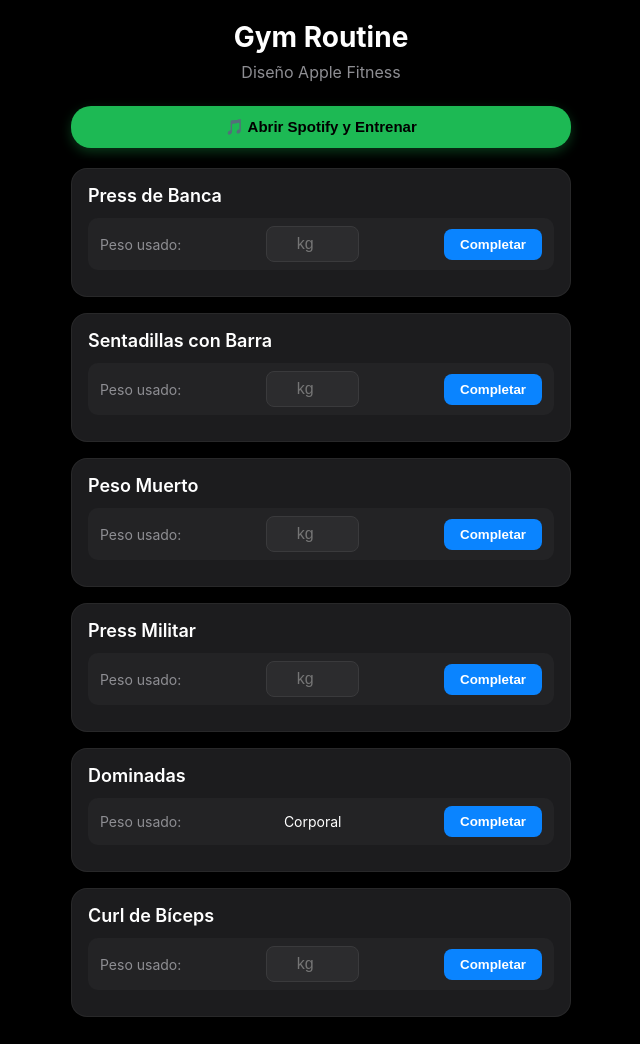
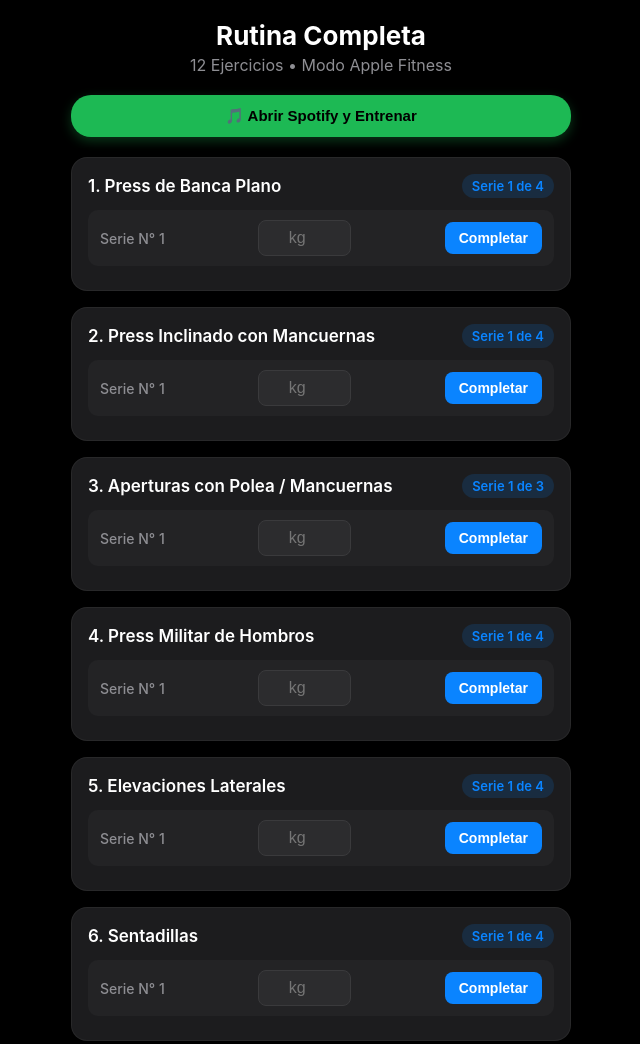
Before and after one commit to Julito71/App_Gym, a website: page index.html in a window 1280 px wide. Shown: the top 1044 px of the page, without its empty margins (319-959 px from the left). Drawn offline with Linux system fonts and the light colour scheme.

Commit message:
Actualizacion 12 ejercicios teclado numerico y series

```diff
--- a/index.html
+++ b/index.html
@@ -27,17 +27,18 @@
         .container {
             max-width: 500px;
             margin: 0 auto;
+            padding-bottom: 80px;
         }
 
         header {
             text-align: center;
-            margin-bottom: 24px;
+            margin-bottom: 20px;
         }
 
         h1 {
-            font-size: 28px;
+            font-size: 26px;
             font-weight: 700;
-            margin: 0 0 8px 0;
+            margin: 0 0 4px 0;
         }
 
         .btn-spotify {
@@ -67,22 +68,43 @@
             border: 1px solid rgba(255,255,255,0.05);
         }
 
+        .exercise-header {
+            display: flex;
+            justify-content: space-between;
+            align-items: center;
+            margin-bottom: 12px;
+        }
+
         .exercise-title {
-            font-size: 18px;
+            font-size: 17px;
             font-weight: 600;
-            margin-bottom: 12px;
             color: var(--text-color);
+        }
+
+        .set-badge {
+            background: rgba(10, 132, 255, 0.15);
+            color: var(--accent-color);
+            padding: 4px 10px;
+            border-radius: 12px;
+            font-size: 13px;
+            font-weight: 600;
         }
 
         .set-row {
             display: flex;
             align-items: center;
             justify-content: space-between;
-            margin-bottom: 10px;
+            margin-bottom: 8px;
             gap: 10px;
             background: rgba(255,255,255,0.03);
-            padding: 8px 12px;
+            padding: 10px 12px;
             border-radius: 10px;
+        }
+
+        .set-info {
+            font-size: 14px;
+            color: var(--text-secondary);
+            font-weight: 500;
         }
 
         input[type="number"] {
@@ -101,10 +123,16 @@
             background: var(--accent-color);
             color: #fff;
             border: none;
-            padding: 8px 16px;
+            padding: 8px 14px;
             border-radius: 8px;
             font-weight: 600;
+            font-size: 14px;
             cursor: pointer;
+        }
+
+        .btn-check.completed {
+            background: var(--success-color);
+            color: #000;
         }
 
         .timer-overlay {
@@ -121,6 +149,7 @@
             gap: 12px;
             box-shadow: 0 10px 30px rgba(0,0,0,0.8);
             border: 1px solid rgba(255,255,255,0.1);
+            z-index: 999;
         }
 
         .timer-text {
@@ -134,8 +163,8 @@
 
 <div class="container">
     <header>
-        <h1>Gym Routine</h1>
-        <p style="color: var(--text-secondary); margin:0;">Diseño Apple Fitness</p>
+        <h1>Rutina Completa</h1>
+        <p style="color: var(--text-secondary); margin:0;">12 Ejercicios • Modo Apple Fitness</p>
     </header>
 
     <button class="btn-spotify" onclick="startSpotify()">
@@ -152,22 +181,28 @@
 
 <script>
     const exercises = [
-        { id: 1, name: "Press de Banca", weights: true },
-        { id: 2, name: "Sentadillas con Barra", weights: true },
-        { id: 3, name: "Peso Muerto", weights: true },
-        { id: 4, name: "Press Militar", weights: true },
-        { id: 5, name: "Dominadas", weights: false },
-        { id: 6, name: "Curl de Bíceps", weights: true }
+        { id: 1, name: "Press de Banca Plano", totalSets: 4, weights: true },
+        { id: 2, name: "Press Inclinado con Mancuernas", totalSets: 4, weights: true },
+        { id: 3, name: "Aperturas con Polea / Mancuernas", totalSets: 3, weights: true },
+        { id: 4, name: "Press Militar de Hombros", totalSets: 4, weights: true },
+        { id: 5, name: "Elevaciones Laterales", totalSets: 4, weights: true },
+        { id: 6, name: "Sentadillas", totalSets: 4, weights: true },
+        { id: 7, name: "Prensa de Piernas", totalSets: 4, weights: true },
+        { id: 8, name: "Peso Muerto Rumano", totalSets: 4, weights: true },
+        { id: 9, name: "Dominadas / Jalón al Pecho", totalSets: 4, weights: true },
+        { id: 10, name: "Remo con Barra o Polea", totalSets: 4, weights: true },
+        { id: 11, name: "Curl de Bíceps con Barra", totalSets: 3, weights: true },
+        { id: 12, name: "Extensión de Tríceps en Polea", totalSets: 3, weights: true }
     ];
 
     function startSpotify() {
         window.location.href = "spotify://";
-        speakText("Entrenamiento iniciado. ¡Vamos a darle con todo!");
+        speakText("Entrenamiento iniciado. ¡Vamos a darle!");
     }
 
     function speakText(text) {
         if ('speechSynthesis' in window) {
-            window.speechSynthesis.cancel(); // Detener audios anteriores
+            window.speechSynthesis.cancel();
             const utterance = new SpeechSynthesisUtterance(text);
             utterance.lang = 'es-ES';
             utterance.rate = 1.0;
@@ -179,16 +214,23 @@
         const container = document.getElementById('exercises-list');
         container.innerHTML = '';
 
-        exercises.forEach((ex, idx) => {
+        exercises.forEach((ex, exIdx) => {
+            const currentSet = parseInt(localStorage.getItem(`set_current_${ex.id}`) || '1');
             const savedWeight = localStorage.getItem(`weight_${ex.id}`) || '';
+
             const card = document.createElement('div');
             card.className = 'exercise-card';
             card.innerHTML = `
-                <div class="exercise-title">${ex.name}</div>
+                <div class="exercise-header">
+                    <span class="exercise-title">${exIdx + 1}. ${ex.name}</span>
+                    <span class="set-badge">Serie ${Math.min(currentSet, ex.totalSets)} de ${ex.totalSets}</span>
+                </div>
                 <div class="set-row">
-                    <span style="font-size: 14px; color: var(--text-secondary);">Peso usado:</span>
-                    ${ex.weights ? `<input type="number" id="input_${ex.id}" value="${savedWeight}" placeholder="kg" onchange="saveWeight(${ex.id}, this.value)">` : '<span style="font-size:14px;">Corporal</span>'}
-                    <button class="btn-check" onclick="completeSet(${idx})">Completar</button>
+                    <span class="set-info">Serie N° ${Math.min(currentSet, ex.totalSets)}</span>
+                    ${ex.weights ? `<input type="number" inputmode="decimal" pattern="[0-9]*" id="input_${ex.id}" value="${savedWeight}" placeholder="kg" onchange="saveWeight(${ex.id}, this.value)">` : '<span style="font-size:14px;">Corporal</span>'}
+                    <button class="btn-check ${currentSet > ex.totalSets ? 'completed' : ''}" onclick="completeSet(${exIdx})">
+                        ${currentSet > ex.totalSets ? '✓ Completo' : 'Completar'}
+                    </button>
                 </div>
             `;
             container.appendChild(card);
@@ -199,7 +241,17 @@
         localStorage.setItem(`weight_${id}`, val);
     }
 
-    function completeSet(currentIndex) {
+    function completeSet(exIdx) {
+        const ex = exercises[exIdx];
+        let currentSet = parseInt(localStorage.getItem(`set_current_${ex.id}`) || '1');
+
+        if (currentSet <= ex.totalSets) {
+            currentSet++;
+            localStorage.setItem(`set_current_${ex.id}`, currentSet);
+        }
+
+        renderExercises();
+
         if (navigator.vibrate) {
             navigator.vibrate([200, 100, 200]);
         }
@@ -209,7 +261,14 @@
         const countEl = document.getElementById('timer-count');
         timerEl.style.display = 'flex';
 
-        const nextExercise = exercises[currentIndex + 1] ? exercises[currentIndex + 1].name : "Has finalizado la rutina";
+        let nextMsg = "";
+        if (currentSet <= ex.totalSets) {
+            nextMsg = `Siguiente: Serie ${currentSet} de ${ex.name}`;
+        } else if (exercises[exIdx + 1]) {
+            nextMsg = `Siguiente ejercicio: ${exercises[exIdx + 1].name}`;
+        } else {
+            nextMsg = "¡Felicitaciones, completaste toda la rutina!";
+        }
 
         const interval = setInterval(() => {
             timeLeft--;
@@ -223,7 +282,7 @@
                     navigator.vibrate([500, 200, 500]);
                 }
 
-                speakText(`Descanso terminado. El siguiente ejercicio es ${nextExercise}`);
+                speakText(`Descanso terminado. ${nextMsg}`);
             }
         }, 1000);
     }
```
